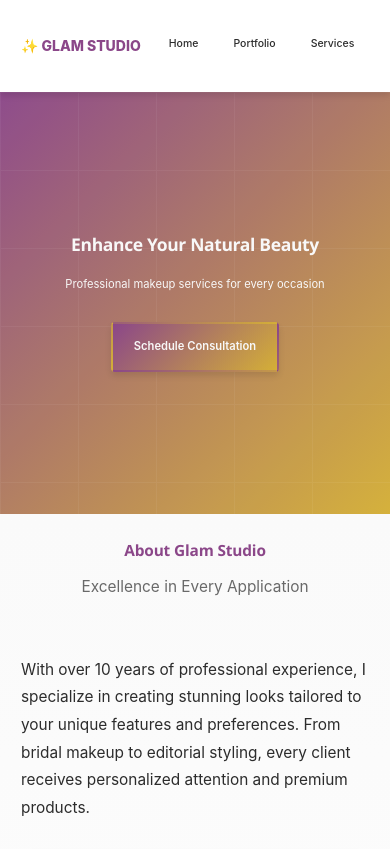
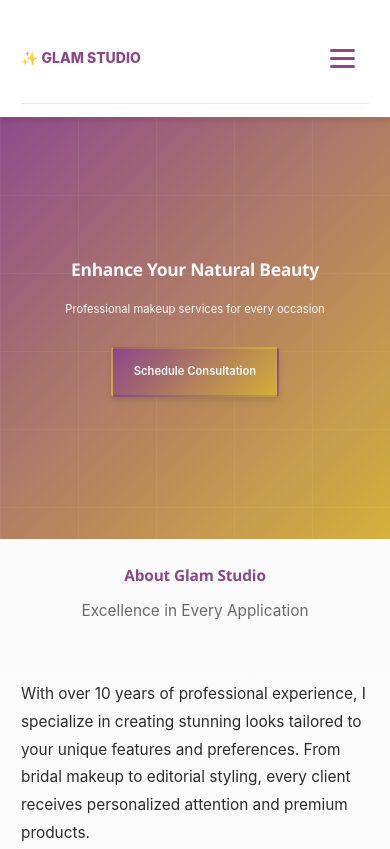
Before and after one commit to arlonie/Makeup-Artist, a plain HTML site: page pages/index.html in a window 390 px wide. Shown: the top 849 px of the page. Drawn offline with Linux system fonts and the light colour scheme.

Commit message:
Add hamburger menu drawer for mobile navigation with smooth animations and accessibility

```diff
--- a/css/style.css
+++ b/css/style.css
@@ -159,6 +159,91 @@ section {
     position: relative;
     padding: var(--spacing-xs) 0;
     transition: color var(--transition-base);
+}
+
+/* Hamburger Menu */
+.hamburger {
+    display: none;
+    flex-direction: column;
+    background: none;
+    border: none;
+    cursor: pointer;
+    gap: 5px;
+    padding: var(--spacing-sm);
+}
+
+.hamburger span {
+    width: 25px;
+    height: 3px;
+    background: var(--primary);
+    border-radius: 2px;
+    transition: all var(--transition-base);
+}
+
+.hamburger.active span:nth-child(1) {
+    transform: rotate(45deg) translate(10px, 10px);
+}
+
+.hamburger.active span:nth-child(2) {
+    opacity: 0;
+}
+
+.hamburger.active span:nth-child(3) {
+    transform: rotate(-45deg) translate(7px, -7px);
+}
+
+@media (max-width: 768px) {
+    .hamburger {
+        display: flex;
+    }
+
+    .nav-menu {
+        position: absolute;
+        top: 100%;
+        left: 0;
+        right: 0;
+        background: #FFFFFF;
+        flex-direction: column;
+        gap: 0;
+        max-height: 0;
+        overflow: hidden;
+        transition: max-height var(--transition-base) ease;
+        box-shadow: var(--shadow-md);
+        list-style: none;
+        padding: 0;
+        margin: 0;
+        border-top: 1px solid var(--border);
+    }
+
+    .nav-menu.active {
+        max-height: 500px;
+    }
+
+    .nav-menu li {
+        width: 100%;
+        border-bottom: 1px solid var(--border);
+    }
+
+    .nav-menu li:last-child {
+        border-bottom: none;
+    }
+
+    .nav-link {
+        display: block;
+        padding: var(--spacing-md) var(--spacing-lg);
+        width: 100%;
+        text-align: left;
+    }
+
+    .cta-button {
+        background: linear-gradient(135deg, var(--primary), var(--secondary));
+        color: white !important;
+        border-radius: var(--radius-md);
+        margin: var(--spacing-md);
+        display: inline-block;
+        padding: var(--spacing-sm) var(--spacing-lg) !important;
+        text-align: center;
+    }
 }
 
 .nav-link::after {
@@ -868,6 +953,7 @@ section {
         justify-content: space-between;
         gap: var(--spacing-sm);
         align-items: center;
+        position: relative;
     }
 
     .logo {
@@ -877,33 +963,54 @@ section {
     }
 
     .nav-menu {
+        position: absolute;
+        top: 100%;
+        left: 0;
+        right: 0;
+        background: #FFFFFF;
+        flex-direction: column;
+        gap: 0;
+        max-height: 0;
+        overflow: hidden;
+        transition: max-height var(--transition-base) ease;
+        box-shadow: var(--shadow-md);
+        list-style: none;
+        padding: 0;
+        margin: 0;
+        border-top: 1px solid var(--border);
         display: flex;
-        gap: var(--spacing-xs);
-        overflow-x: auto;
-        -webkit-overflow-scrolling: touch;
-        flex: 1;
         font-size: 0.75rem;
-        scroll-behavior: smooth;
-        padding-bottom: 4px;
     }
 
-    .nav-menu::-webkit-scrollbar {
-        height: 3px;
+    .nav-menu.active {
+        max-height: 500px;
     }
 
-    .nav-menu::-webkit-scrollbar-track {
-        background: transparent;
+    .nav-menu li {
+        width: 100%;
+        border-bottom: 1px solid var(--border);
     }
 
-    .nav-menu::-webkit-scrollbar-thumb {
-        background: var(--primary);
-        border-radius: 4px;
+    .nav-menu li:last-child {
+        border-bottom: none;
     }
 
     .nav-link {
-        padding: var(--spacing-xs) var(--spacing-sm);
-        white-space: nowrap;
-        flex-shrink: 0;
+        padding: var(--spacing-md) var(--spacing-lg);
+        display: block;
+        width: 100%;
+        text-align: left;
+        white-space: normal;
+    }
+
+    .cta-button {
+        background: linear-gradient(135deg, var(--primary), var(--secondary));
+        color: white !important;
+        border-radius: var(--radius-md);
+        margin: var(--spacing-md);
+        display: inline-block;
+        padding: var(--spacing-sm) var(--spacing-lg) !important;
+        text-align: center;
     }
 
     /* Hero */
--- a/js/script.js
+++ b/js/script.js
@@ -2,6 +2,39 @@
 // Professional Makeup Artist Website - JavaScript
 // Features: Navigation, Animations, Interactions
 // ========================================
+
+/**
+ * Hamburger Menu Toggle
+ */
+function initHamburgerMenu() {
+    const hamburger = document.getElementById('hamburger');
+    const navMenu = document.getElementById('navMenu');
+    const navLinks = document.querySelectorAll('.nav-menu .nav-link');
+
+    if (!hamburger || !navMenu) return;
+
+    // Toggle menu on hamburger click
+    hamburger.addEventListener('click', () => {
+        hamburger.classList.toggle('active');
+        navMenu.classList.toggle('active');
+    });
+
+    // Close menu when a link is clicked
+    navLinks.forEach(link => {
+        link.addEventListener('click', () => {
+            hamburger.classList.remove('active');
+            navMenu.classList.remove('active');
+        });
+    });
+
+    // Close menu when clicking outside
+    document.addEventListener('click', (e) => {
+        if (!e.target.closest('.nav-wrapper')) {
+            hamburger.classList.remove('active');
+            navMenu.classList.remove('active');
+        }
+    });
+}
 
 /**
  * Mobile Navigation Toggle
@@ -362,6 +395,7 @@ function initializeApp() {
     // Navigation
     setActiveNavLink();
     initMobileNav();
+    initHamburgerMenu();
 
     // Interactions
     initSmoothScroll();
--- a/pages/index.html
+++ b/pages/index.html
@@ -14,7 +14,12 @@
         <div class="container">
             <div class="nav-wrapper">
                 <a href="index.html" class="logo">✨ GLAM STUDIO</a>
-                <ul class="nav-menu">
+                <button class="hamburger" id="hamburger" aria-label="Toggle menu">
+                    <span></span>
+                    <span></span>
+                    <span></span>
+                </button>
+                <ul class="nav-menu" id="navMenu">
                     <li><a href="index.html" class="nav-link active">Home</a></li>
                     <li><a href="portfolio.html" class="nav-link">Portfolio</a></li>
                     <li><a href="services.html" class="nav-link">Services</a></li>
```
Also changed, not shown: pages/contact.html (+6 -1 lines), pages/portfolio.html (+6 -1 lines), pages/reviews.html (+6 -1 lines), pages/services.html (+6 -1 lines).
